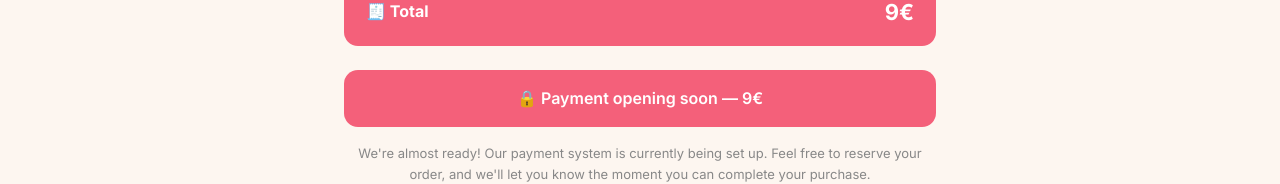
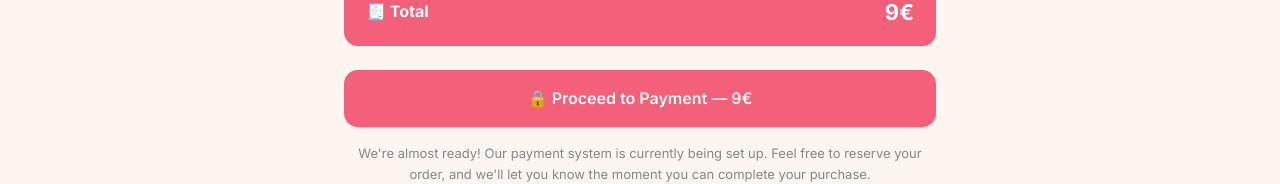
Before and after one commit to CreaBeaStudio/crea-bea-studio, a Next.js app: page /confirm in a window 1280 px wide. Shown: the part 556-740 px from the top of the page. Built offline with nearby package versions, Linux system fonts and the light colour scheme.

Commit message:
LemonSqueezy Live

```diff
--- a/app/confirm/page.tsx
+++ b/app/confirm/page.tsx
@@ -176,10 +176,10 @@ function ConfirmContent() {
 
         {/* Buttons */}
         <div style={{ display:"flex", flexDirection:"column", gap:12 }}>
-          <button onClick={goToCheckout} className="btn-primary" disabled={true}
-            style={{ width:"100%", fontSize:16, padding:"16px 24px", borderRadius:14, cursor: loading ? "default" : "pointer", opacity: loading ? 0.7 : 1 }}>
-            {loading ? "⏳ Preparing checkout…" : `🔒 Payment opening soon — ${grandTotal}€`}
-          </button>
+        <button onClick={goToCheckout} className="btn-primary" disabled={loading}
+  style={{ width:"100%", fontSize:16, padding:"16px 24px", borderRadius:14, cursor: loading ? "default" : "pointer", opacity: loading ? 0.7 : 1 }}>
+  {loading ? "⏳ Preparing checkout…" : `🔒 Proceed to Payment — ${grandTotal}€`}
+</button>
           <p style={{ textAlign:"center", fontSize:13, color:"var(--muted)", margin:"4px 0" }}>
   We're almost ready! Our payment system is currently being set up. Feel free to reserve your order, and we'll let you know the moment you can complete your purchase.
 </p>
```
